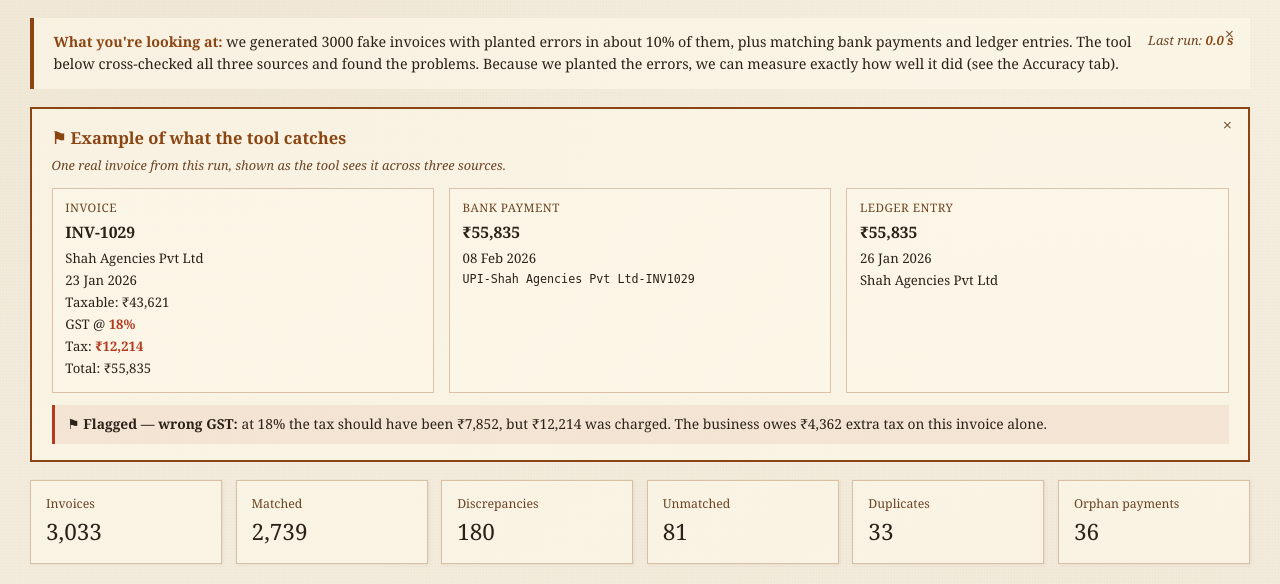
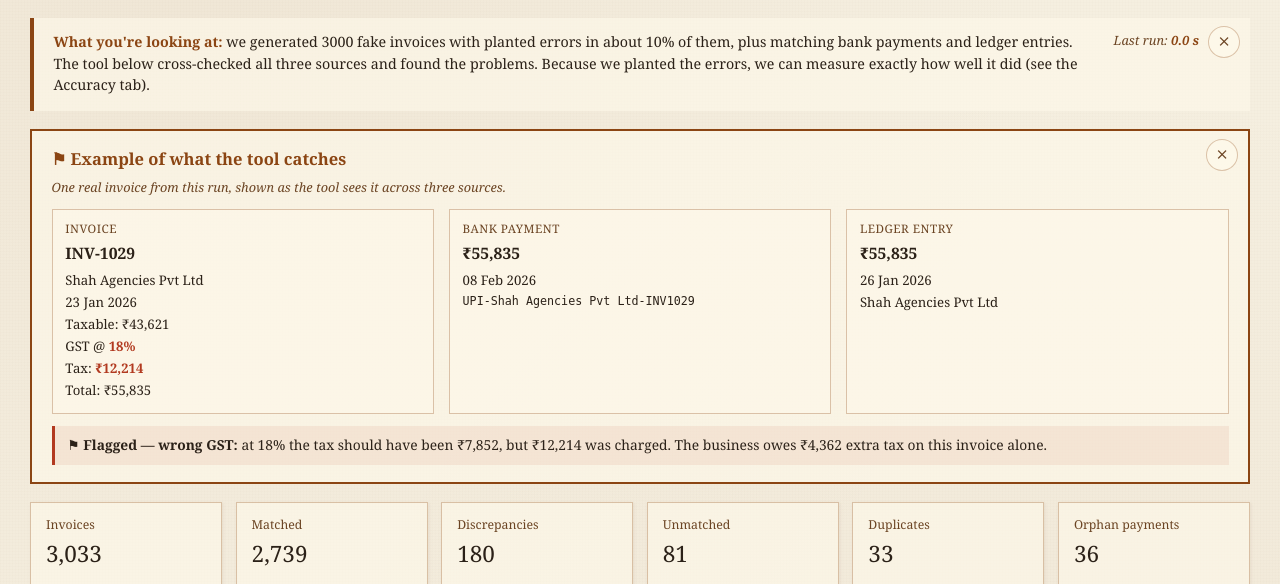
Before and after one commit to Anandtripathiii/tax_recon, a Flask app: page / in a window 1280 px wide. Shown: the part 215-799 px from the top of the page. Run offline with Flask 3, Linux system fonts and the light colour scheme.

Commit message:
Bigger close buttons, fix overlap

```diff
--- a/tax-recon/templates/index.html
+++ b/tax-recon/templates/index.html
@@ -50,18 +50,21 @@ button, .btn { display: inline-block; padding: .45rem .9rem; background: var(--c
   border: 1px solid var(--brown); border-radius: 2px; font-family: inherit; font-size: .9rem;
   cursor: pointer; text-decoration: none; }
 button:hover, .btn:hover { background: var(--brown); color: var(--paper); }
-.intro-banner { background: var(--card); border-left: 4px solid var(--accent); padding: .9rem 1.1rem 1rem 1.3rem;
+.intro-banner { background: var(--card); border-left: 4px solid var(--accent); padding: .9rem 3rem 1rem 1.3rem;
   margin-bottom: 1.2rem; font-size: .95rem; color: var(--ink); display: flex; align-items: flex-start;
   gap: .8rem; flex-wrap: wrap; justify-content: space-between; position: relative; }
 .intro-banner .text { flex: 1; min-width: 280px; }
 .intro-banner strong { color: var(--accent); }
-.intro-banner .meta { font-style: italic; color: var(--muted); font-size: .85rem; white-space: nowrap; }
-.close-x { position: absolute; top: 6px; right: 10px; background: none; border: none; color: var(--muted);
-  cursor: pointer; font-size: 1.1rem; line-height: 1; padding: 2px 6px; font-family: inherit; }
-.close-x:hover { color: var(--accent); background: none; }
+.intro-banner .meta { font-style: italic; color: var(--muted); font-size: .85rem; white-space: nowrap; padding-right: .4rem; }
+.close-x { position: absolute; top: 8px; right: 10px; width: 32px; height: 32px; display: flex;
+  align-items: center; justify-content: center; background: var(--card); border: 1px solid var(--rule);
+  border-radius: 50%; color: var(--muted); cursor: pointer; font-size: 1.4rem; line-height: 1;
+  padding: 0; font-family: inherit; transition: all 0.15s; }
+.close-x:hover { color: var(--paper); background: var(--brown); border-color: var(--brown); transform: scale(1.1); }
+.example-card { padding-right: 3rem; }
 .restore-strip { font-size: .82rem; color: var(--muted); margin-bottom: .8rem; }
 .restore-strip a { color: var(--accent); cursor: pointer; text-decoration: underline; margin-right: .9rem; }
-.example-card { position: relative; }
+.example-card { position: relative; padding-right: 3rem; }
 .kpis { display: grid; grid-template-columns: repeat(auto-fit, minmax(170px, 1fr)); gap: .9rem;
   margin: .6rem 0 1.4rem; }
 .kpi { background: var(--card); border: 1px solid var(--rule); padding: .9rem 1rem;
```
